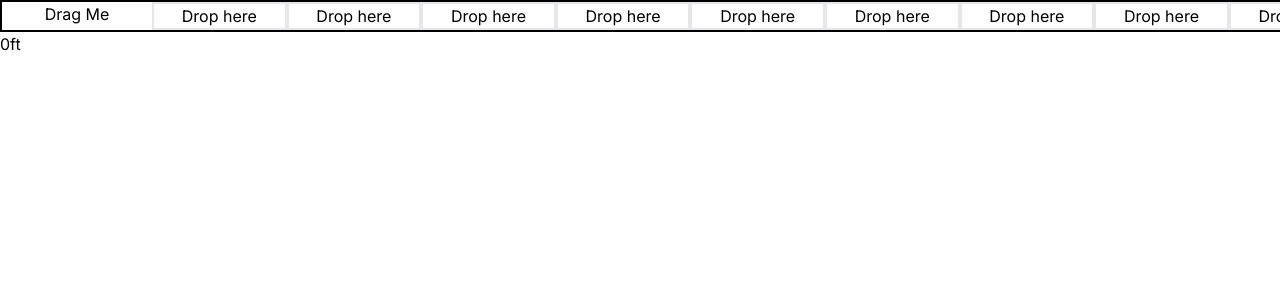
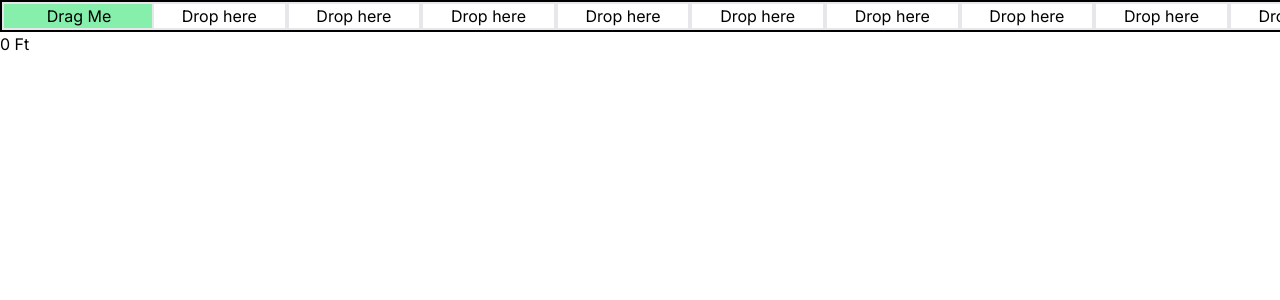
Before and after one commit to brutumfulmen97/sp-sanke, a Next.js app: page / in a window 1280 px wide. Shown: the top 300 px of the page. Built offline with nearby package versions, Linux system fonts and the light colour scheme.

Commit message:
lici kao na nesto

```diff
--- a/src/app/page.tsx
+++ b/src/app/page.tsx
@@ -8,11 +8,11 @@ import { useState } from "react";
 
 export default function Home() {
     const [value, setValue] = useState(0);
-    const containers = ["1", "2", "3", "4", "5", "6", "7", "8", "9", "10"];
-    const [parent, setParent] = useState(null);
+    const containers = ["0", "1", "2", "3", "4", "5", "6", "7", "8", "9", "10"];
+    const [parent, setParent] = useState("0");
     const draggableMarkup = (
         <Draggable id="draggable">
-            <div className="w-[150px] text-center">Drag Me</div>
+            <div className="w-[150px] text-center bg-green-300">Drag Me</div>
         </Draggable>
     );
 
@@ -23,11 +23,7 @@ export default function Home() {
                     onDragEnd={handleDragEnd}
                     modifiers={[restrictToHorizontalAxis]}
                 >
-                    {parent === null ? draggableMarkup : null}
-
                     {containers.map((id) => (
-                        // We updated the Droppable component so it would accept an `id`
-                        // prop and pass it to `useDroppable`
                         <Droppable
                             key={id}
                             id={id}
@@ -38,7 +34,13 @@ export default function Home() {
                     ))}
                 </DndContext>
             </div>
-            <h2>{value}ft</h2>
+            <h2>
+                {new Intl.NumberFormat("hu-HU", {
+                    style: "currency",
+                    currency: "HUF",
+                    maximumFractionDigits: 0,
+                }).format(value)}
+            </h2>
         </>
     );
 
@@ -47,7 +49,7 @@ export default function Home() {
 
         setParent(over ? over.id : null);
         if (over) {
-            setValue(+over.id * 25000);
+            setValue(+over.id * 250000);
         }
     }
 }
```
